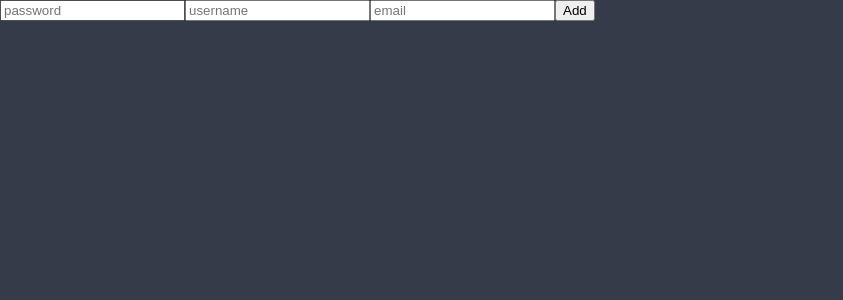
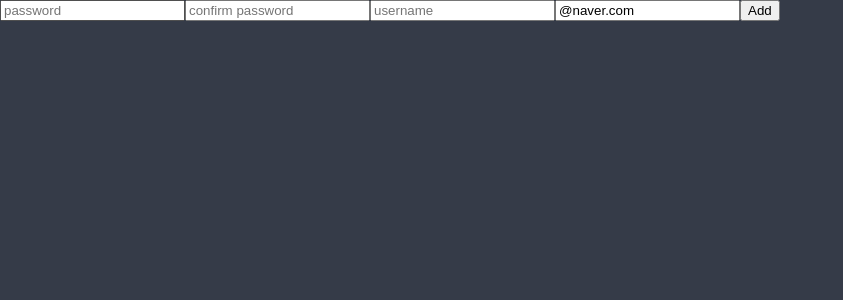
Before and after one commit to seoulcircle/react-typescript-crypto-tracker, a React (Create React App) app: page / in a window 1280 px wide. Shown: the top 300 px of the page, without its empty margins (0-843 px from the left). Built offline with nearby package versions, Linux system fonts and the light colour scheme.

Commit message:
error handle practice

```diff
--- a/src/ToDoList.tsx
+++ b/src/ToDoList.tsx
@@ -1,5 +1,13 @@
 import React, { useState } from "react";
 import { useForm } from "react-hook-form";
+
+interface IForm {
+  password: string;
+  password2: string;
+  username: string;
+  email: string;
+  extraError?: string; // 전체 에러시
+}
 
 function ToDoList() {
   // const [toDo, setToDo] = useState("");
@@ -14,11 +22,36 @@ function ToDoList() {
   //   event.preventDefault();
   //   console.log(toDo);
   // };
-  const { register, handleSubmit, formState } = useForm();
-  const onValid = (data: any) => {
-    console.log(data); // 모든 Input의 value값. handleSubmit와 같이 실행, 폼이 제출되면 실행
+  const {
+    register,
+    handleSubmit,
+    formState: { errors },
+    setError,
+  } = useForm<IForm>({
+    defaultValues: {
+      email: "@naver.com",
+    },
+  });
+  const { trigger } = useForm<IForm>();
+
+  const onValid = (data: IForm) => {
+    if (data.password !== data.password2) {
+      setError(
+        "password2",
+        {
+          message: "passwords are not same",
+        },
+        {
+          shouldFocus: true,
+        }
+      );
+      trigger();
+    }
+    setError("extraError", {
+      message: "Server Offline",
+    });
   };
-  console.log(formState.errors);
+
   return (
     <div>
       <form onSubmit={handleSubmit(onValid)}>
@@ -32,9 +65,44 @@ function ToDoList() {
           })}
           placeholder="password"
         />
-        <input {...register("username")} placeholder="username" />
-        <input {...register("email")} placeholder="email" />
+        <span>{String(errors?.password?.message || "")}</span>
+
+        <input
+          {...register("password2", {
+            required: "password required",
+            minLength: {
+              value: 5,
+              message: "requires minimum 5 letters",
+            },
+          })}
+          placeholder="confirm password"
+        />
+        <span>{String(errors?.password2?.message || "")}</span>
+
+        <input
+          {...register("username", {
+            required: "wrtie here",
+            validate: async (value) =>
+              value.includes("koko") ? "welcome koko" : true,
+          })}
+          placeholder="username"
+        />
+        <span>{String(errors?.username?.message || "")}</span>
+
+        <input
+          {...register("email", {
+            required: "email is required",
+            pattern: {
+              value: /^[A-Za-z0-9._%+-]+@naver.com$/,
+              message: "only naver emails allowed",
+            },
+          })}
+          placeholder="email"
+        />
+        <span>{String(errors?.email?.message || "")}</span>
+
         <button>Add</button>
+        <span>{String(errors?.extraError?.message || "")}</span>
       </form>
     </div>
   );
```
